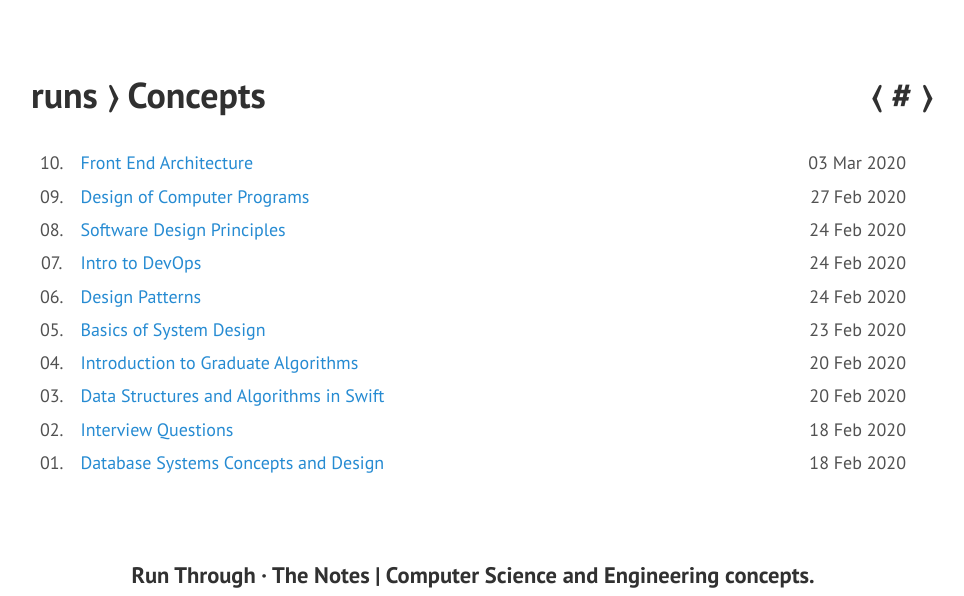
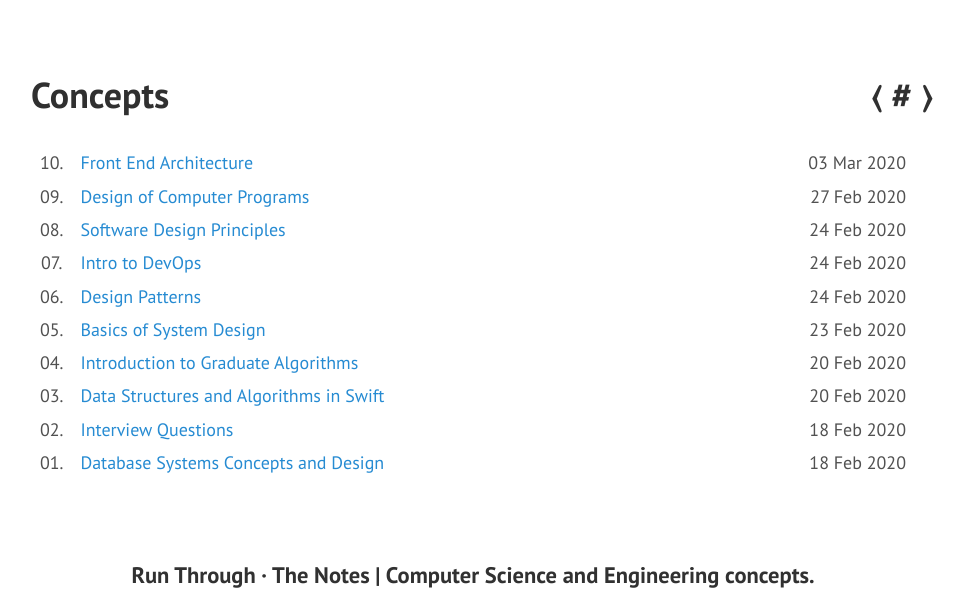
Before and after one commit to runthrough/runthrough.github.io, a Jekyll site: the page built from _runs/concepts.md, in a window 1280 px wide, cut to the strip 0-596 px from the top of the page. Shown: the whole strip, without its empty margins (167-1131 px from the left). Built offline with Jekyll 4.4.1, drawn with Linux system fonts in a browser that asks for light colours.

Commit message:
minor bug fix

```diff
--- a/_layouts/page.html
+++ b/_layouts/page.html
@@ -4,7 +4,7 @@ layout: default
 
 <div class="page">
 	<h1 class="page-title">
-		{{ page.collection }} &#9002; {{ page.title }}
+		{{ page.title }}
 		<div class="post-no">
 			{% if true %}
 				<a class="post-next" href="{{ site.collections.next.url }}">&#9001;</a>
--- a/_runs/concepts.md
+++ b/_runs/concepts.md
@@ -8,9 +8,9 @@ gist_name: about
 <div class="runs">
 	<table>
 		{% for post in site.posts %}
-		<!-- {% increment post_no %} -->
+		<!-- {% increment concept_no %} -->
 		<tr>
-			{% assign table_index = site.posts.size | minus: post_no | plus: 1 %}
+			{% assign table_index = site.posts.size | minus: concept_no | plus: 1 %}
 			{% if table_index < 10 %}
 				{% assign table_index = table_index | prepend: '0' %}
 			{% endif %}
```
Also changed, not shown: _runs/languages.md (+2 -2 lines).
